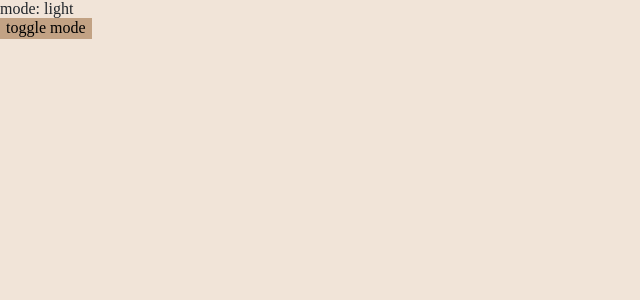
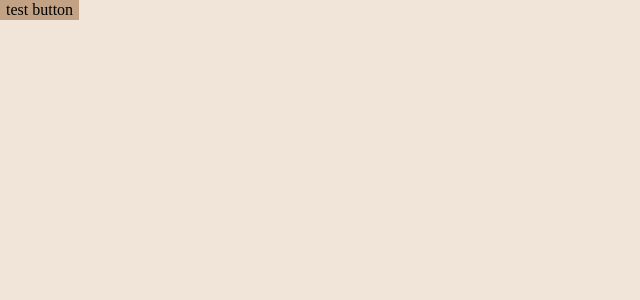
Before and after one commit to virtual-dnd/coffee-time, a React (Create React App) app in the folder packages/app/: page / in a window 1280 px wide. Shown: the top 300 px of the page, without its empty margins (0-640 px from the left). Built offline with nearby package versions, Linux system fonts and the light colour scheme.

Commit message:
refactor(theme): kill theme toggle in favor of media

```diff
--- a/packages/app/src/App/App.tsx
+++ b/packages/app/src/App/App.tsx
@@ -1,5 +1,3 @@
-import ThemeProvider from 'context/ThemeProvider/ThemeProvider';
-import defaultTheme from 'utils/themeCache';
 import styles from './App.module.css';
 
 // routes
@@ -7,11 +5,9 @@ import Home from 'routes/Home/Home';
 
 function App() {
   return (
-    <ThemeProvider defaultTheme={defaultTheme}>
-      <div className={styles.App} data-testid="App">
-        <Home />
-      </div>
-    </ThemeProvider>
+    <div className={styles.App} data-testid="App">
+      <Home />
+    </div>
   );
 }
 
--- a/packages/app/src/context/ThemeProvider/ThemeProvider.tsx
+++ /dev/null
@@ -1,39 +0,0 @@
-import {
-  createContext,
-  Dispatch,
-  memo,
-  PropsWithChildren,
-  SetStateAction,
-  useMemo,
-  useState,
-} from 'react';
-
-export enum ThemeOptions {
-  LIGHT = 'light',
-  DARK = 'dark',
-}
-
-type ThemeContextProps = [ThemeOptions, Dispatch<SetStateAction<ThemeOptions>>];
-
-export const ThemeContext = createContext<ThemeContextProps>(
-  ([] as unknown) as ThemeContextProps
-);
-ThemeContext.displayName = 'ThemeContext';
-
-interface Props {
-  defaultTheme: ThemeOptions;
-}
-
-function ThemeProvider(props: PropsWithChildren<Props>) {
-  const { defaultTheme = ThemeOptions.LIGHT } = props;
-  const [theme, setTheme] = useState(() => defaultTheme);
-  const value = useMemo(() => [theme, setTheme], [theme, setTheme]);
-
-  return (
-    <ThemeContext.Provider value={value as ThemeContextProps}>
-      {props.children}
-    </ThemeContext.Provider>
-  );
-}
-
-export default memo(ThemeProvider);
--- a/packages/app/src/globalStyles.css
+++ b/packages/app/src/globalStyles.css
@@ -33,9 +33,11 @@ body {
   --text-sub: #32373a;
 }
 
-.dark {
-  --bg-primary: #20252a;
-  --bg-secondary: #32373a;
-  --text: #f6f5f2;
-  --text-sub: #9d9d9d;
+@media (prefers-color-scheme: dark) {
+  :root {
+    --bg-primary: #20252a;
+    --bg-secondary: #32373a;
+    --text: #f6f5f2;
+    --text-sub: #9d9d9d;
+  }
 }
--- a/packages/app/src/hooks/useTheme.ts
+++ /dev/null
@@ -1,12 +0,0 @@
-import { useContext } from 'react';
-import { ThemeContext } from 'context/ThemeProvider/ThemeProvider';
-
-export default function useTheme() {
-  const context = useContext(ThemeContext);
-
-  if (context === undefined) {
-    throw new Error(`useTheme must be used within a ThemeProvider`);
-  }
-
-  return context;
-}
--- a/packages/app/src/routes/Home/Home.tsx
+++ b/packages/app/src/routes/Home/Home.tsx
@@ -1,35 +1,10 @@
-import { useCallback, useEffect } from 'react';
-import { ThemeOptions } from 'context/ThemeProvider/ThemeProvider';
-import useTheme from 'hooks/useTheme';
-import { THEME_KEY } from 'utils/themeCache';
 import styles from './Home.module.css';
 
 function Home() {
-  const [theme, setTheme] = useTheme();
-
-  const handleSetTheme = useCallback(() => {
-    setTheme((currentTheme: ThemeOptions) => {
-      if (currentTheme === ThemeOptions.LIGHT) {
-        return ThemeOptions.DARK;
-      }
-      return ThemeOptions.LIGHT;
-    });
-  }, [setTheme]);
-
-  useEffect(() => {
-    localStorage.setItem(THEME_KEY, theme);
-  }, [theme]);
-
   return (
-    <div className={`${theme} ${styles.wrapper}`}>
-      <p className={styles.paragraph}>mode: {theme}</p>
-      <button
-        className={styles.button}
-        name="theme"
-        onClick={handleSetTheme}
-        type="button"
-      >
-        toggle mode
+    <div className={styles.wrapper}>
+      <button className={styles.button} name="theme" type="button">
+        test button
       </button>
     </div>
   );
--- a/packages/app/src/utils/themeCache.ts
+++ /dev/null
@@ -1,12 +0,0 @@
-import { ThemeOptions } from 'context/ThemeProvider/ThemeProvider';
-
-export const THEME_KEY = 'theme';
-const savedTheme = () => localStorage.getItem(THEME_KEY);
-
-if (!savedTheme()) {
-  localStorage.setItem(THEME_KEY, ThemeOptions.LIGHT);
-}
-
-const defaultTheme = savedTheme() ?? ThemeOptions.LIGHT;
-
-export default defaultTheme as ThemeOptions;
```
Also changed, not shown: 2 other files (tests, documents, lock files or other folders).
